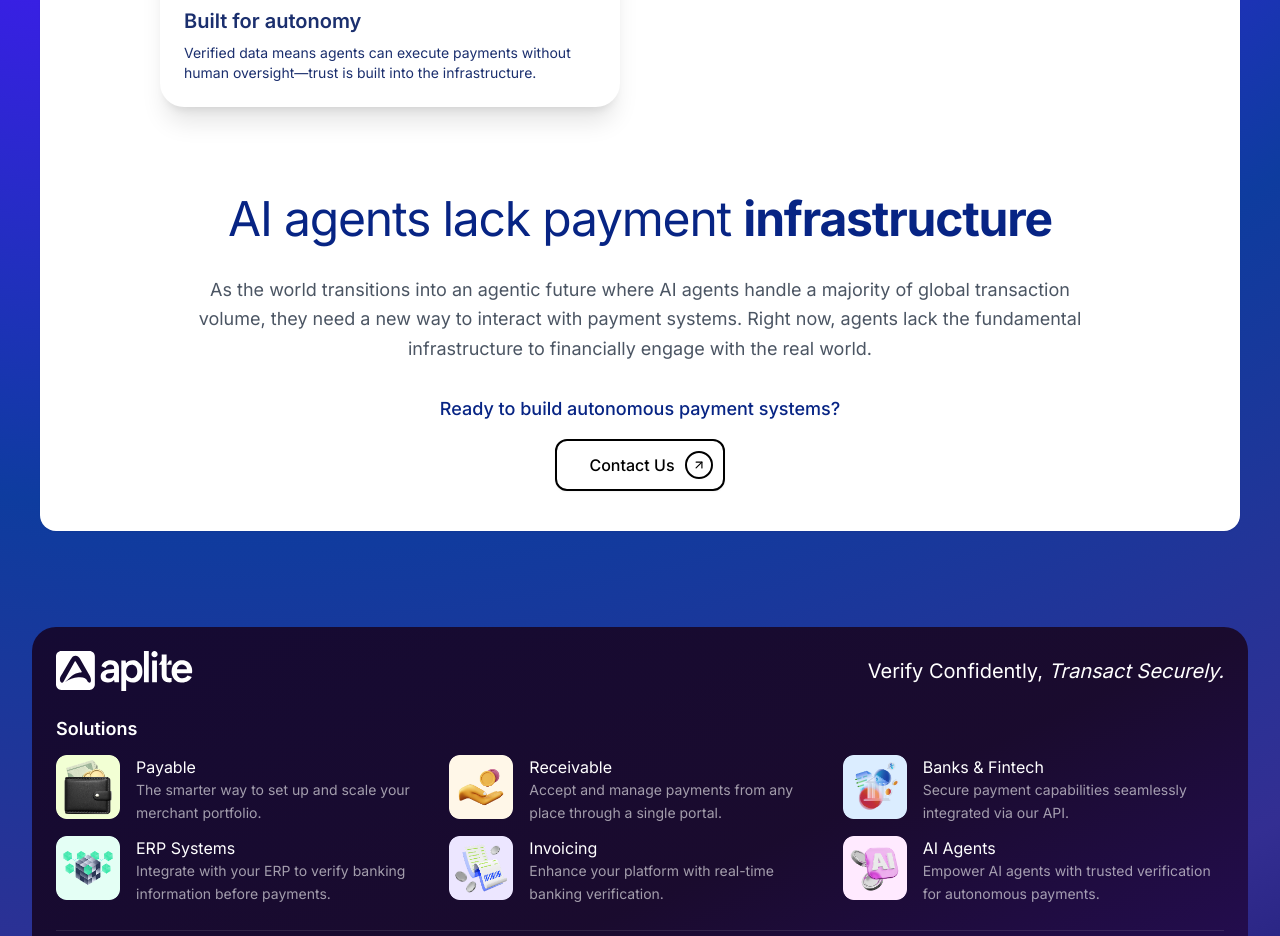
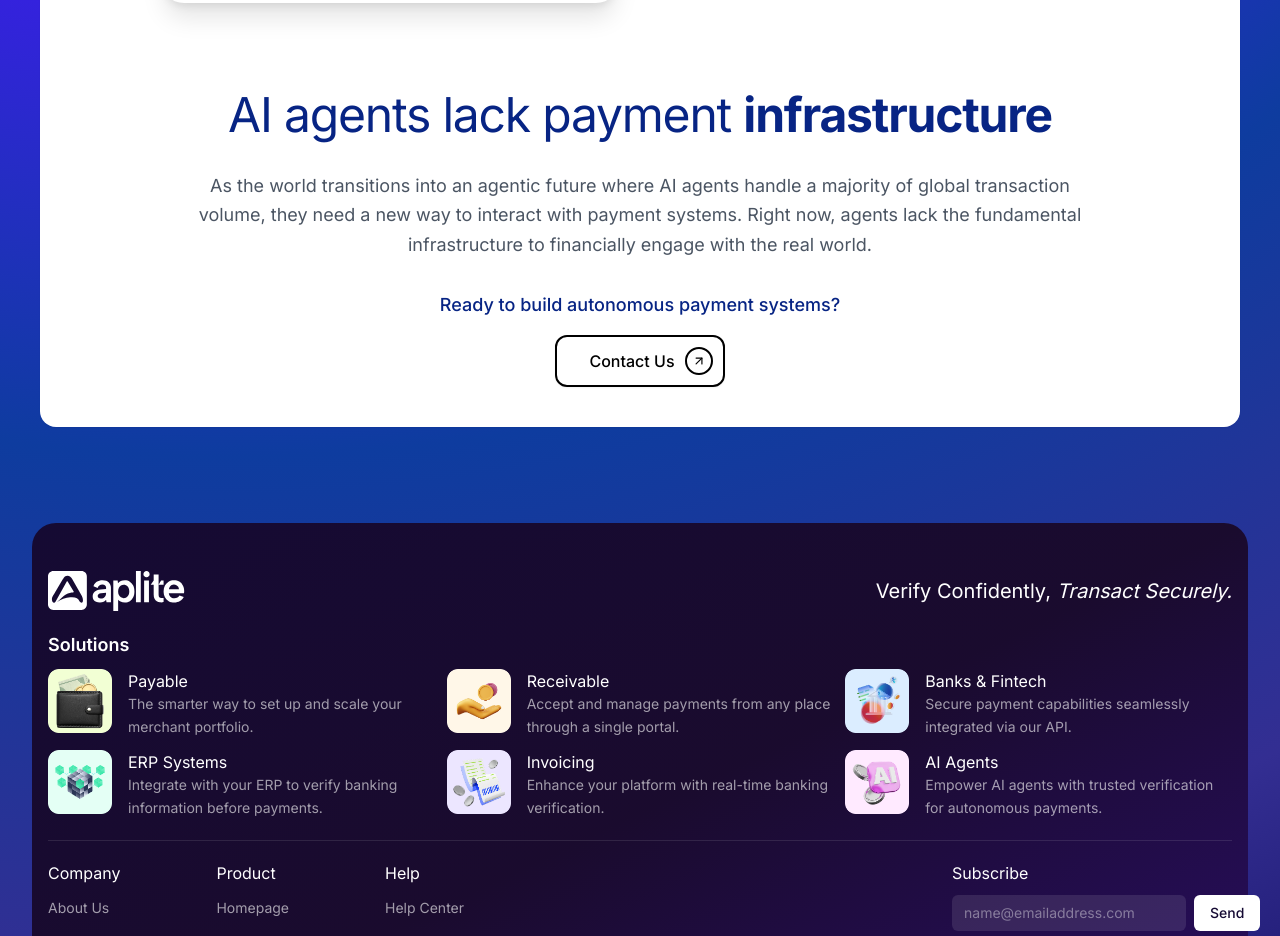
Before and after one commit to kartikbtspl/aplite-website, a Next.js app: page /solutions/ai-agents in a window 1280 px wide. Shown: the part 1851-2787 px from the top of the page. Built offline with nearby package versions, Linux system fonts and the light colour scheme.

Commit message:
added the header and footer changes

```diff
--- a/app/solutions/ai-agents/page.tsx
+++ b/app/solutions/ai-agents/page.tsx
@@ -5,7 +5,7 @@ import Section2 from "./Sections/Section2";
 
 export default function AIAgentsPage() {
   return (
-    <div className="space-y-10">
+    <div className="space-y-4">
       <section>
         <HeroSec
           subtitle="aplite"
--- a/components/layout/footer.tsx
+++ b/components/layout/footer.tsx
@@ -4,9 +4,9 @@ import Image from "next/image";
 export function Footer() {
   return (
     <footer className="bg-gradient-to-br from-[#150A33] via-[#1a0b2e] to-[#2A0E66] text-white m-8 rounded-3xl">
-      <div className="mx-auto max-w-7xl px-6 py-6">
+      <div className="mx-auto max-w-7xl px-4 py-12">
         {/* Top Section - Logo and Tagline */}
-        <div className="mb-6 flex flex-col items-start gap-4 md:flex-row md:items-center md:justify-between">
+        <div className="mb-5 flex flex-col items-start gap-4 md:flex-row md:items-center md:justify-between">
           <Link href="/" className="inline-flex items-center">
             <Image
               src="/Aplite-logo.svg"
@@ -22,8 +22,8 @@ export function Footer() {
         </div>
 
         {/* Solutions Section */}
-        <div className="mb-6">
-          <h3 className="mb-3 text-lg font-semibold text-white">Solutions</h3>
+        <div className="mb-5">
+          <h3 className="mb-2.5 text-lg font-semibold text-white">Solutions</h3>
           <div className="grid grid-cols-1 gap-3 md:grid-cols-2 lg:grid-cols-3">
             {/* AP Teams */}
             <Link href="/solutions/ap-teams" className="group flex items-start gap-4">
@@ -154,12 +154,12 @@ export function Footer() {
         </div>
 
         {/* Bottom Section - Links Grid with Subscribe */}
-        <div className="flex flex-col justify-between gap-6 border-t border-white/10 pt-6 md:flex-row">
+        <div className="flex flex-col justify-between gap-6 border-t border-white/10 pt-5 md:flex-row">
           {/* Left Group - Company, Product, Help */}
           <div className="flex flex-col gap-6 sm:flex-row sm:gap-12 md:gap-24">
             {/* Company Section */}
             <div>
-              <h3 className="mb-4 text-sm font-normal text-white">Company</h3>
+              <h3 className="mb-2.5 text-base font-normal text-white">Company</h3>
               <ul className="space-y-3">
                 <li>
                   <Link href="/about" className="text-sm text-white/60 transition-colors hover:text-white">
@@ -171,7 +171,7 @@ export function Footer() {
 
             {/* Product Section */}
             <div>
-              <h3 className="mb-4 text-sm font-normal text-white">Product</h3>
+              <h3 className="mb-2.5 text-base font-normal text-white">Product</h3>
               <ul className="space-y-3">
                 <li>
                   <Link href="/" className="text-sm text-white/60 transition-colors hover:text-white">
@@ -183,7 +183,7 @@ export function Footer() {
 
             {/* Help Section */}
             <div>
-              <h3 className="mb-4 text-sm font-normal text-white">Help</h3>
+              <h3 className="mb-2.5 text-base font-normal text-white">Help</h3>
               <ul className="space-y-3">
                 <li>
                   <Link href="/help" className="text-sm text-white/60 transition-colors hover:text-white">
@@ -201,7 +201,7 @@ export function Footer() {
 
           {/* Subscribe Section */}
           <div className="w-full md:w-[280px]">
-            <h3 className="mb-4 text-sm font-normal text-white">Subscribe</h3>
+            <h3 className="mb-2.5 text-base font-normal text-white">Subscribe</h3>
             <div className="flex flex-col gap-2 sm:flex-row">
               <input
                 type="email"
@@ -219,7 +219,7 @@ export function Footer() {
         </div>
 
         {/* Footer Bottom */}
-        <div className="mt-6 border-t border-white/10 pt-4">
+        <div className="mt-5 border-t border-white/10 pt-3.5">
           <div className="flex flex-col items-center justify-between gap-4 text-center md:flex-row md:text-left">
             {/* Copyright */}
             <div className="text-xs text-white/50">
--- a/components/layout/header.tsx
+++ b/components/layout/header.tsx
@@ -60,12 +60,12 @@ export function Header() {
 
           {/* Desktop Navigation */}
           <div className="hidden items-center gap-8 md:flex">
-            <Link href="/" className={`text-base font-semibold transition-colors hover:text-primary ${
+            <Link href="/" className={`text-base font-semibold transition-transform hover:scale-110 ${
               isScrolled ? "text-gray-900" : "text-white"
             }`}>
               Home
             </Link>
-            <Link href="/product" className={`text-base font-semibold transition-colors hover:text-primary ${
+            <Link href="/product" className={`text-base font-semibold transition-transform hover:scale-110 ${
               isScrolled ? "text-gray-900" : "text-white"
             }`}>
               Product
@@ -77,7 +77,7 @@ export function Header() {
               onMouseLeave={handleMouseLeave}
             >
               <button
-                className={`flex items-center gap-1 text-base font-semibold transition-colors hover:text-primary ${
+                className={`flex items-center gap-1 text-base font-semibold transition-transform hover:scale-110 ${
                   isScrolled ? "text-gray-900" : "text-white"
                 }`}
               >
@@ -85,12 +85,12 @@ export function Header() {
                 <ChevronDown className="h-4 w-4" />
               </button>
             </div>
-            <Link href="/pricing" className={`text-base font-semibold transition-colors hover:text-primary ${
+            <Link href="/pricing" className={`text-base font-semibold transition-transform hover:scale-110 ${
               isScrolled ? "text-gray-900" : "text-white"
             }`}>
               Pricing
             </Link>
-            <Link href="/company" className={`text-base font-semibold transition-colors hover:text-primary ${
+            <Link href="/company" className={`text-base font-semibold transition-transform hover:scale-110 ${
               isScrolled ? "text-gray-900" : "text-white"
             }`}>
               About Us
--- a/components/sections/HeroSec.tsx
+++ b/components/sections/HeroSec.tsx
@@ -19,7 +19,7 @@ const HeroSec: React.FC<HeroSecProps> = ({
   onButtonClick,
 }) => {
   return (
-    <section className="relative  px-12 h-[90vh] flex flex-col justify-center text-white bg-transparent">
+    <section className="relative  px-12 h-[80vh] flex flex-col justify-center text-white bg-transparent">
       {/* Text Container */}
       <div className="max-w-5xl">
         {/* Logo / Tagline */}
```
